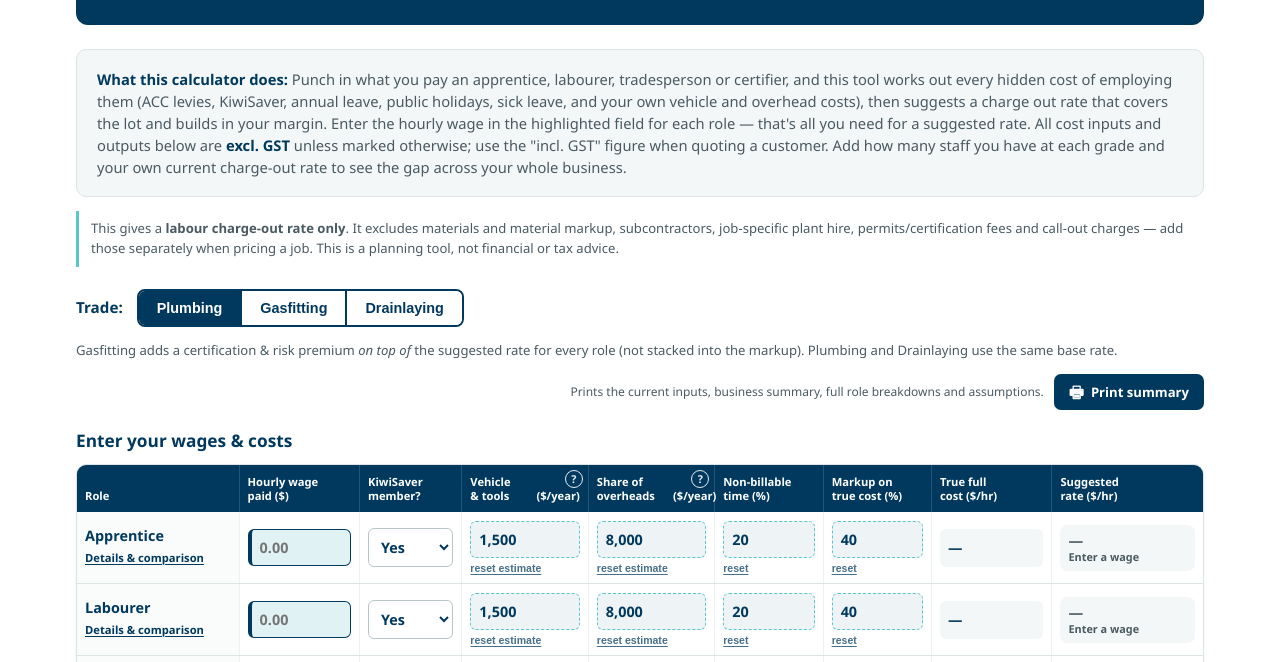
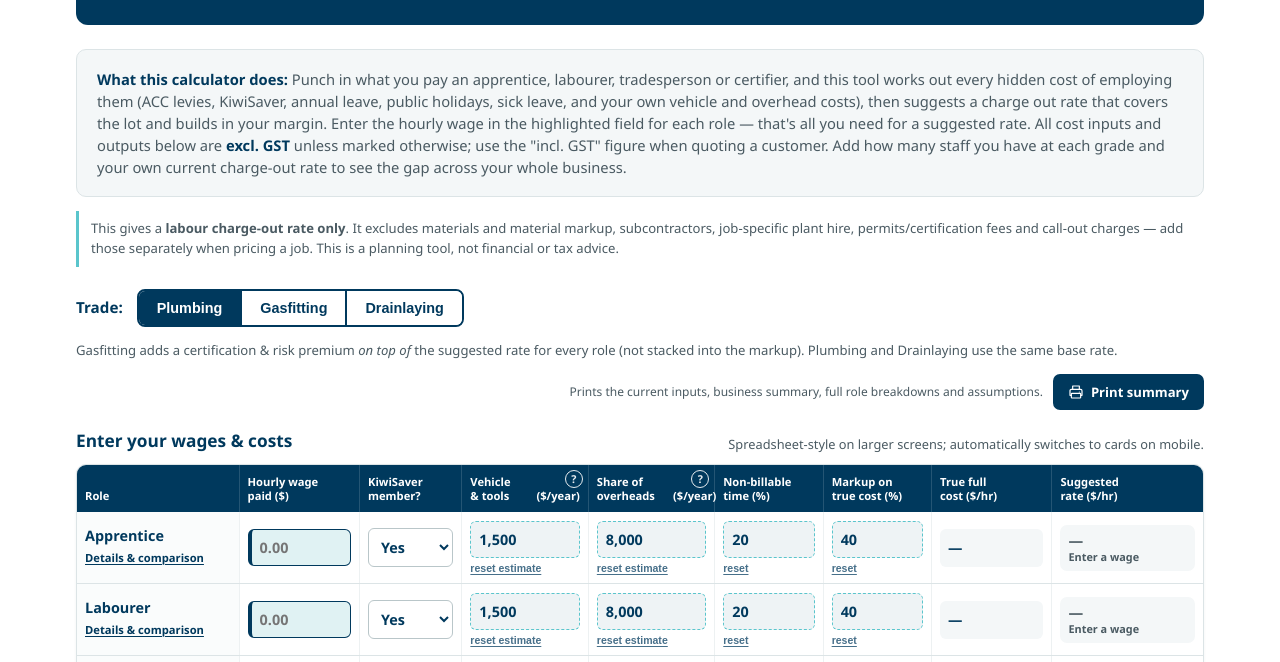
Before and after one commit to masterplumbersnz/ChargeOutCalc, a plain HTML site: page index.html in a window 1280 px wide. Shown: the part 121-783 px from the top of the page. Drawn offline with Linux system fonts and the light colour scheme.

Commit message:
Replace font icon with SVG for print button
Updated print icon to use SVG instead of font icon.

```diff
--- a/index.html
+++ b/index.html
@@ -207,8 +207,15 @@
         }
 
         .mpc-print-icon {
-            font-size: 1rem;
-            line-height: 1;
+            width: 16px;
+            height: 16px;
+            flex: 0 0 16px;
+            display: block;
+            fill: none;
+            stroke: currentColor;
+            stroke-width: 1.8;
+            stroke-linecap: round;
+            stroke-linejoin: round;
         }
 
         .mpc-print-meta {
@@ -1391,7 +1398,12 @@
         <div class="mpc-print-row">
             <span class="mpc-print-note">Prints the current inputs, business summary, full role breakdowns and assumptions.</span>
             <button type="button" class="mpc-print-button" id="mpc-print-btn">
-                <span class="mpc-print-icon" aria-hidden="true">&#128438;</span>
+                <svg class="mpc-print-icon" viewBox="0 0 24 24" aria-hidden="true" focusable="false">
+                    <path d="M7 8V3h10v5"></path>
+                    <rect x="5" y="14" width="14" height="7" rx="1"></rect>
+                    <path d="M5 17H3V10a2 2 0 0 1 2-2h14a2 2 0 0 1 2 2v7h-2"></path>
+                    <path d="M17 12h.01"></path>
+                </svg>
                 Print summary
             </button>
         </div>
@@ -1666,6 +1678,7 @@
                 intro.className = "mpc-table-intro";
                 intro.innerHTML = `
                     <h2>Enter your wages &amp; costs</h2>
+                    <p>Spreadsheet-style on larger screens; automatically switches to cards on mobile.</p>
                 `;
                 rolesEl.appendChild(intro);
 
```
